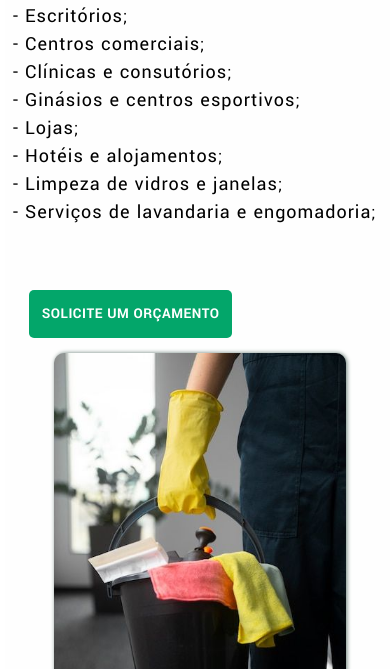
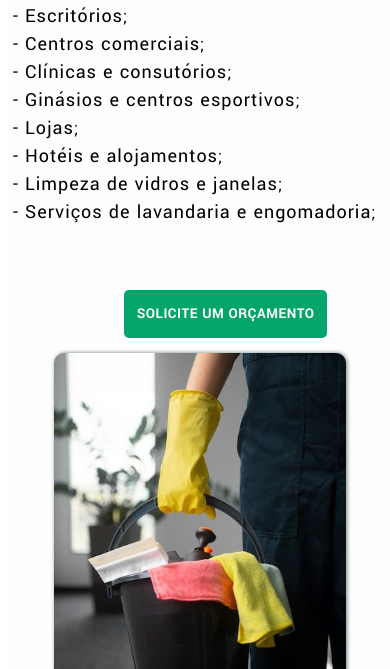
Before and after one commit to WeslleySoaresm/limpt, a plain HTML site: page empresa.html in a window 390 px wide. Shown: the part 175-844 px from the top of the page. Drawn offline with nearby package versions, Linux system fonts and the light colour scheme.

Commit message:
btn-work 30% atulização

```diff
--- a/assets/css/global.css
+++ b/assets/css/global.css
@@ -320,7 +320,9 @@ form#form {
     font-size: 16px;
 
   }
-
+ #btn-work {
+	margin-left: 30%;
+ }
   .home {
 	padding-left: 0rem;
   }
```
